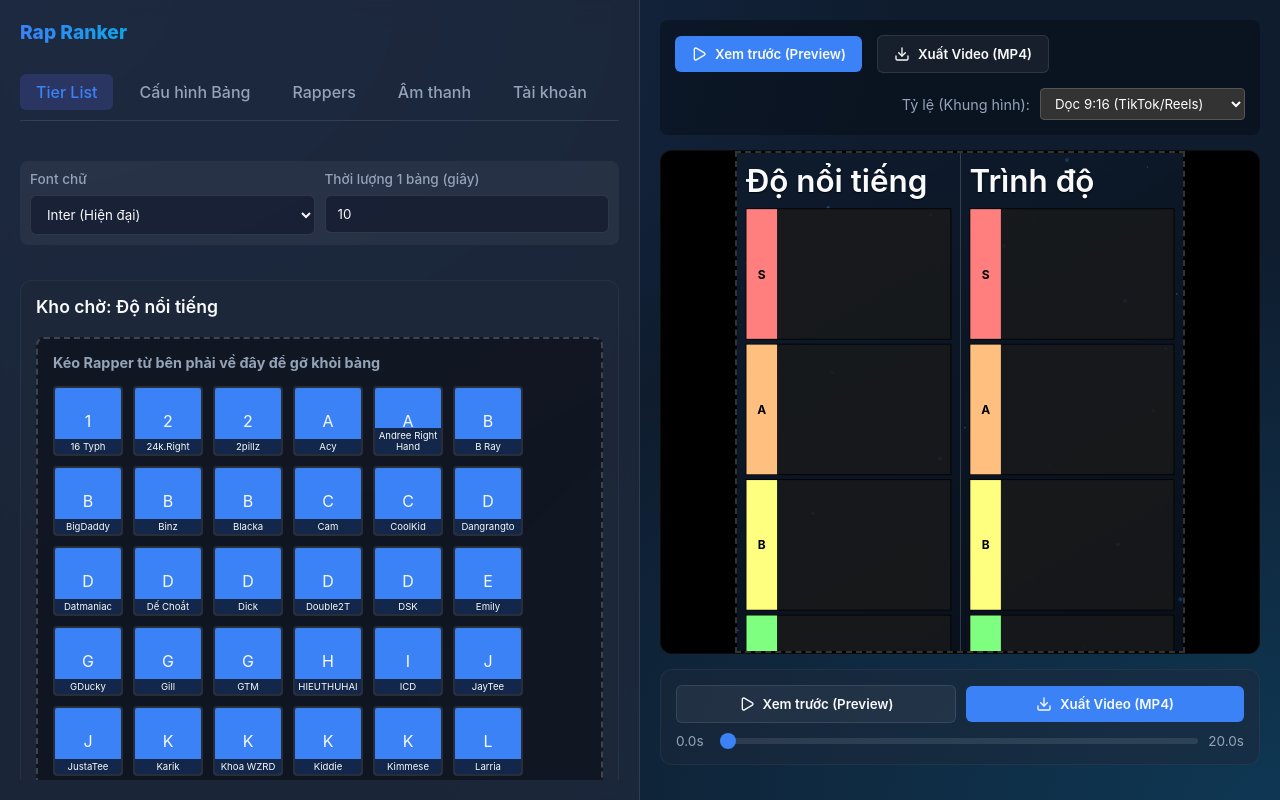
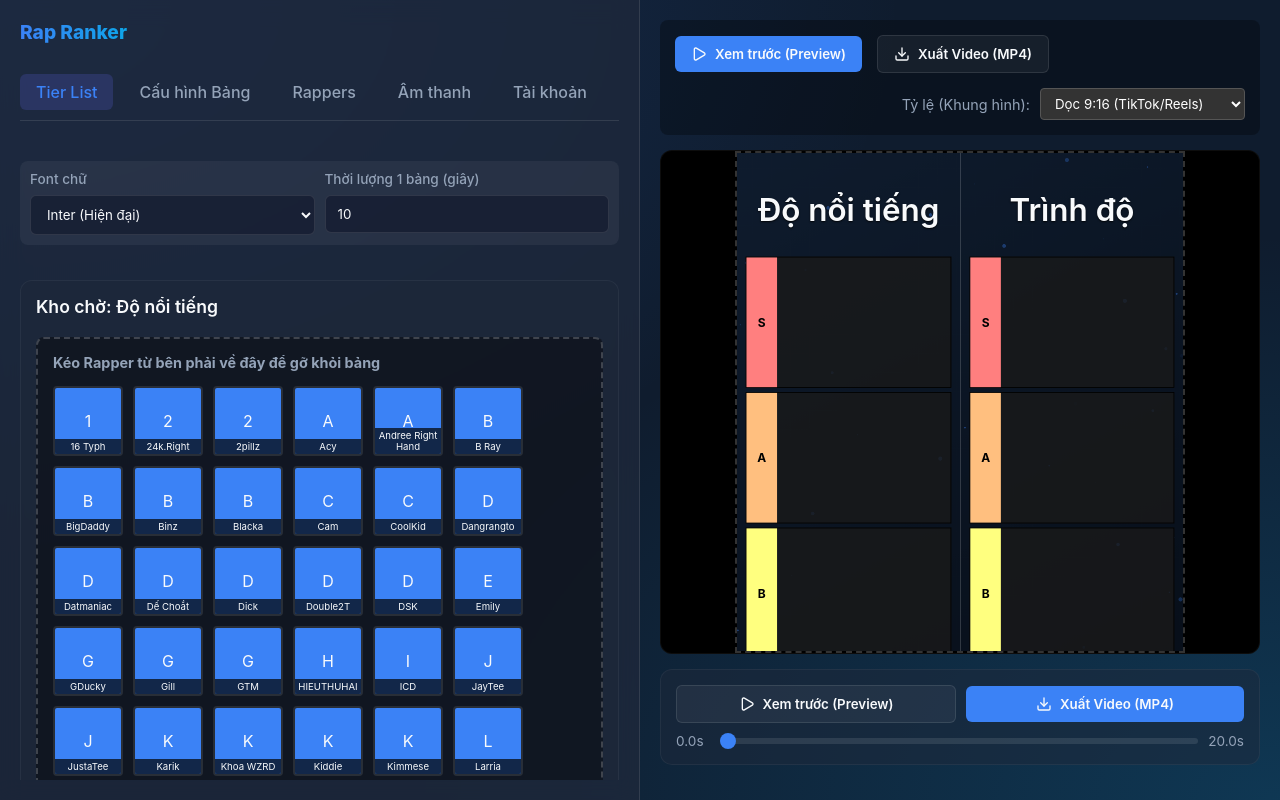
Before and after one commit to annc19324/RankingABC, a React (Vite) app: page / in a window 1280 px wide. Built offline with nearby package versions, Linux system fonts and the light colour scheme.

Commit message:
Fix preview layout wrapping and height to match Canvas

```diff
--- a/src/components/TierListEditor.jsx
+++ b/src/components/TierListEditor.jsx
@@ -101,10 +101,12 @@ export function TierListBoard({ logicalWidth, logicalHeight }) {
         const titleFontSizePx = isPreview ? Math.floor(logicalHeight * 0.04) : 32;
 
         return (
-        <div key={tl.id} style={{ display: 'flex', flexDirection: 'column', padding: `${paddingPx}px`, borderLeft: idx > 0 ? '2px solid rgba(255,255,255,0.2)' : 'none' }}>
-          <h2 style={{ textAlign: 'center', margin: isPreview ? `0 0 ${paddingPx}px 0` : '20px 0', fontFamily: font, fontSize: `${titleFontSizePx}px`, textShadow: '0 2px 4px rgba(0,0,0,0.8)' }}>{tl.name}</h2>
+        <div key={tl.id} style={{ display: 'flex', flexDirection: 'column', padding: `${paddingPx}px`, paddingBottom: 0, borderLeft: idx > 0 ? '2px solid rgba(255,255,255,0.2)' : 'none' }}>
+          <div style={{ height: isPreview ? `${startYPx}px` : 'auto', display: 'flex', alignItems: 'center', justifyContent: 'center' }}>
+            <h2 style={{ textAlign: 'center', margin: 0, fontFamily: font, fontSize: `${titleFontSizePx}px`, whiteSpace: 'nowrap', textShadow: '0 2px 4px rgba(0,0,0,0.8)' }}>{tl.name}</h2>
+          </div>
 
-          <div style={{ display: 'flex', flexDirection: 'column', gap: `${gapPx}px`, flex: 1 }}>
+          <div style={{ display: 'flex', flexDirection: 'column', gap: `${gapPx}px`, flex: 1, height: isPreview ? `${maxAvailableHeightPx}px` : 'auto' }}>
             {tl.tiers.map(tier => (
               <div
                 key={tier.id}
```
